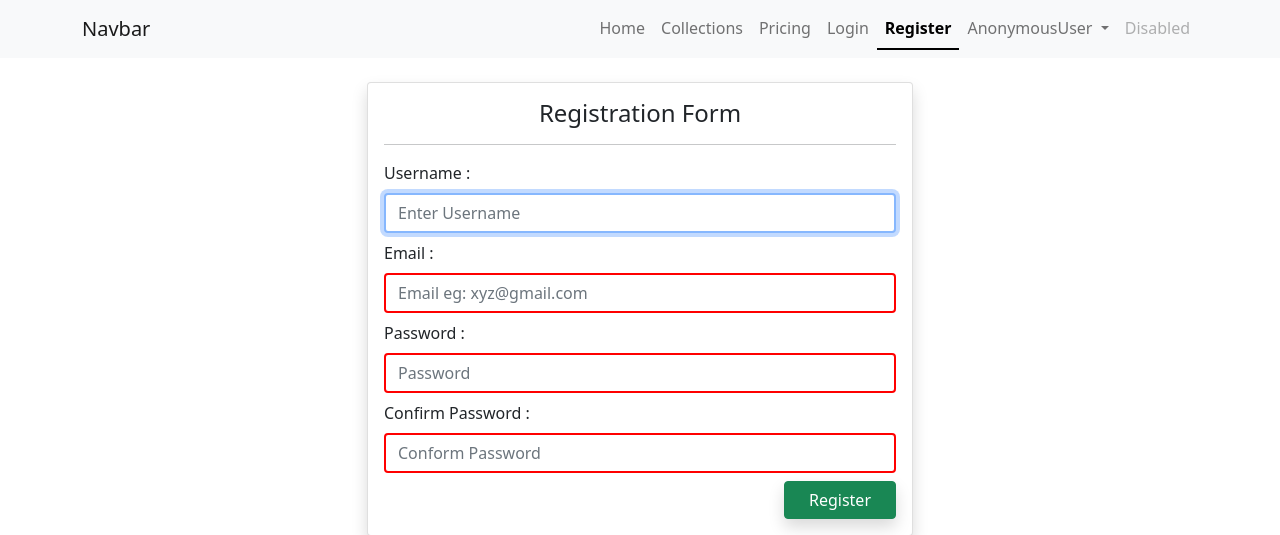
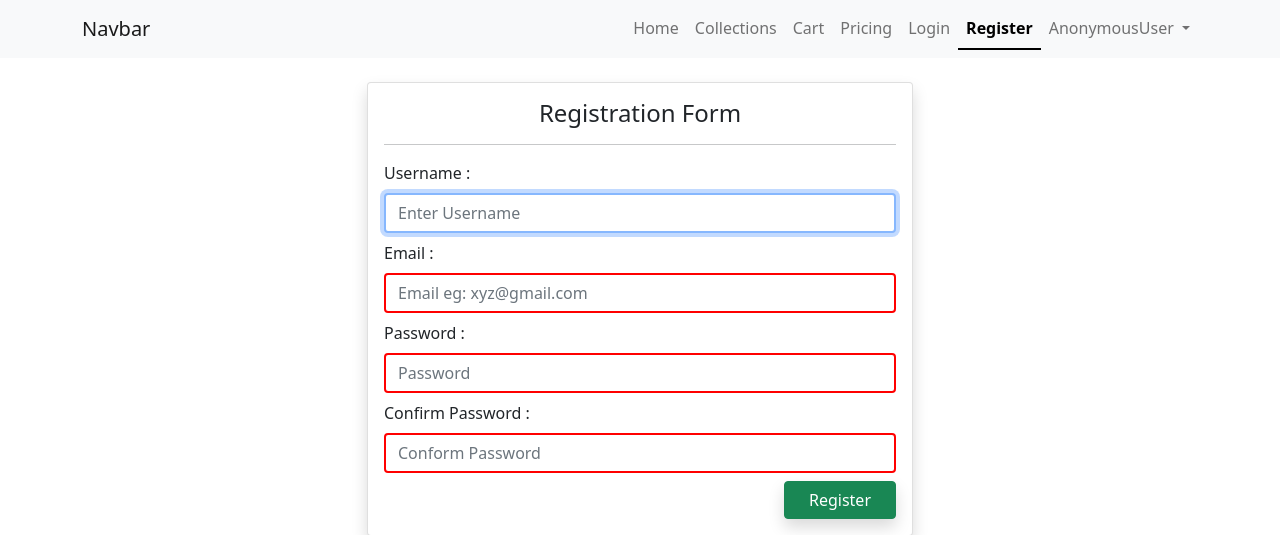
Before and after one commit to sajjadali-fullstack/genz-kart, a Django app: page /register/ in a window 1280 px wide. Shown: the top 535 px of the page. Run offline with Django 5.2, Linux system fonts and the light colour scheme; some libraries are stand-ins or nearby versions.

Commit message:
feat: Add Cart baar

```diff
--- a/ecommerce/store/templates/store/includes/navbar.html
+++ b/ecommerce/store/templates/store/includes/navbar.html
@@ -43,6 +43,12 @@
                             href="{% url 'collections' %}">Collections</a>
                     </li>
 
+                    <!-- Cart -->
+                    <li class="nav-item">
+                        <a class="nav-link {% if request.resolver_match.url_name == 'cart' %}active{% endif %}"
+                            aria-current="page" href="{% url 'view_cart' %}">Cart</a>
+                    </li>
+
                     <!-- Pricing -->
                     <li class="nav-item">
                         <a class="nav-link {% if request.resolver_match.url_name == 'collections' %}active{% endif %}"
@@ -86,9 +92,7 @@
                         </ul>
                     </li>
 
-                    <li class="nav-item">
-                        <a class="nav-link disabled">Disabled</a>
-                    </li>
+
                 </ul>
             </div>
         </div>
```
